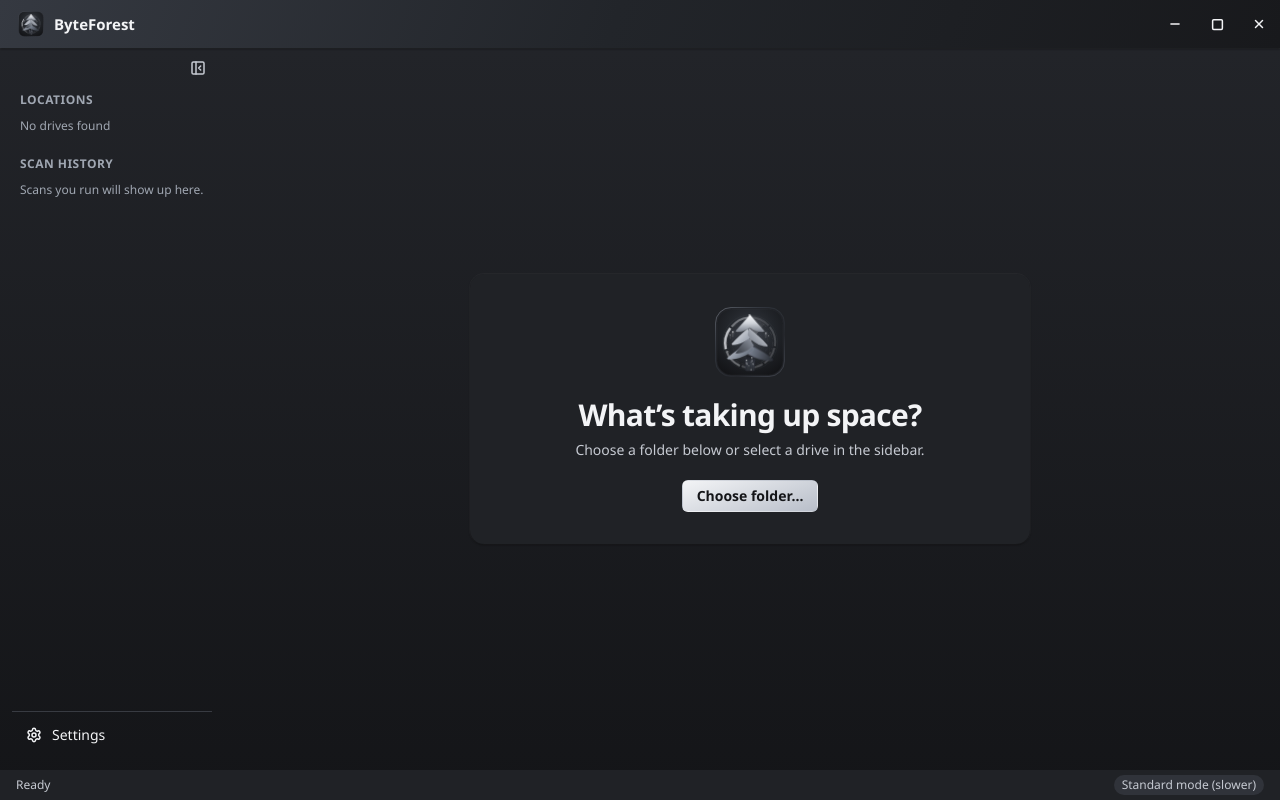
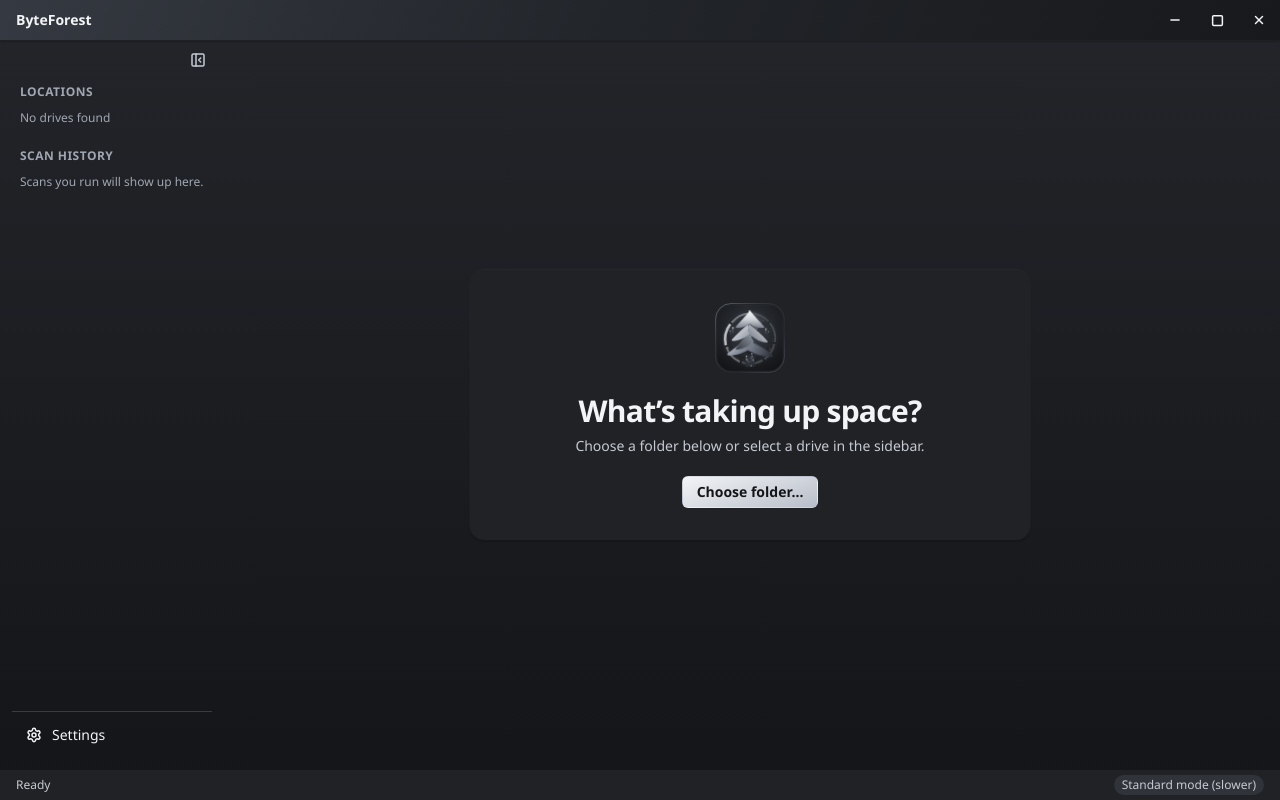
Before and after one commit to ErnarIT12/ByteForest, a React (Vite) app in the folder app/: page / in a window 1280 px wide. Built offline with nearby package versions, Linux system fonts and the light colour scheme.

Commit message:
style(chrome): simplify the caption and compact the refresh action

```diff
--- a/app/src/components/ScanButton.tsx
+++ b/app/src/components/ScanButton.tsx
@@ -1,10 +1,12 @@
+import { RefreshCw } from 'lucide-react';
+import { Icon } from './Icon';
 import { runScan, stopScan } from '../scanController';
 import { scanTargetFor } from '../scanTargets';
 import { useAppStore } from '../store';
 import { strings } from '../strings';
 
 /** Primary "Scan" button, or "Cancel" while a scan runs. */
-export function ScanButton() {
+export function ScanButton({ compact = false }: { compact?: boolean }) {
   const scanning = useAppStore((s) => s.scanning);
   const target = useAppStore((s) => s.target);
   const shownTarget = useAppStore((s) => s.resultTarget);
@@ -17,15 +19,18 @@ export function ScanButton() {
       </button>
     );
   }
+  const refresh = scanTarget !== null && scanTarget === shownTarget;
+  const iconOnly = compact && refresh;
   return (
     <button
       type="button"
-      className="btn primary"
-      aria-label={strings.scanAria}
+      className={iconOnly ? 'icon-btn refresh-scan' : 'btn primary'}
+      aria-label={refresh ? strings.rescan : strings.scanAria}
+      title={iconOnly ? strings.rescan : undefined}
       disabled={!scanTarget}
       onClick={() => scanTarget && void runScan(scanTarget)}
     >
-      {scanTarget !== null && scanTarget === shownTarget ? strings.rescan : strings.scan}
+      {iconOnly ? <Icon icon={RefreshCw} /> : refresh ? strings.rescan : strings.scan}
     </button>
   );
 }
--- a/app/src/components/TopBar.tsx
+++ b/app/src/components/TopBar.tsx
@@ -5,9 +5,8 @@ import { strings } from '../strings';
 import { FastScanButton } from './FastScanButton';
 import { ScanButton } from './ScanButton';
 import { ScanProgressText } from './ScanProgressText';
-import { TreeGlyph } from './TreeGlyph';
 
-/** App bar: name, current target with Scan / Fast scan, view switch, snapshots and settings. */
+/** Draggable window caption and actions for the current scan. */
 export function TopBar() {
   const hasResults = useAppStore((s) => s.root !== null);
   const scanning = useAppStore((s) => s.scanning);
@@ -23,10 +22,7 @@ export function TopBar() {
     : target === null ? null : scanTargetFor(target);
   return (
     <header className={isMac ? "topbar mac-caption" : "topbar"} data-tauri-drag-region>
-      <div className="brand" data-tauri-drag-region>
-        <TreeGlyph />
-        <span className="brand-name">{strings.appName}</span>
-      </div>
+      {!hasResults && <span className="caption-name" data-tauri-drag-region>{strings.appName}</span>}
       {hasResults && <div className="topbar-controls">
         {shownTarget && (
           <span className="topbar-target" title={shownTarget} aria-label={strings.topbarTargetLabel(shownTarget)}>
@@ -40,7 +36,7 @@ export function TopBar() {
             Scanned {new Date(lastScan.finishedAt).toLocaleTimeString([], { hour: '2-digit', minute: '2-digit' })}
           </time>
         )}
-        <ScanButton />
+        <ScanButton compact />
         <FastScanButton />
         {scanning && <ScanProgressText />}
       </div>}
--- a/app/src/styles.css
+++ b/app/src/styles.css
@@ -263,8 +263,8 @@ select {
   display: flex;
   align-items: center;
   gap: 14px;
-  height: 48px;
-  padding: 0 0 0 18px;
+  height: 40px;
+  padding: 0 0 0 16px;
   position: relative;
   z-index: 2;
   background: var(--chrome-bg);
@@ -272,7 +272,7 @@ select {
 }
 .mac-caption { padding-inline: 84px 16px; }
 .caption-space { flex: 1; min-width: 16px; align-self: stretch; }
-.brand > * { pointer-events: none; }
+
 .caption-buttons { display: flex; align-self: stretch; }
 .caption-buttons button {
   display: grid;
@@ -302,20 +302,16 @@ select {
   .topbar-target { max-width: 110px; }
 }
 @media (max-width: 1000px) {
-  .topbar-target { display: none; }
+  .topbar-target { max-width: 160px; }
 }
 @media (max-width: 1080px) {
   .topbar { gap: 8px; }
   .topbar .progress-text { white-space: normal; line-height: 1.1; }
   .caption-buttons button { width: 36px; }
 }
-.brand {
-  color: var(--chrome-text);
-  display: flex;
-  align-items: center;
-  gap: 10px;
-  font: 600 15px var(--font-display);
-}
+.caption-name { font-weight: 600; color: var(--chrome-text); }
+.refresh-scan { width: 32px; height: 32px; color: var(--chrome-text); }
+.refresh-scan:hover { background: var(--chrome-hover); }
 .topbar-controls {
   display: flex;
   align-items: center;
```
